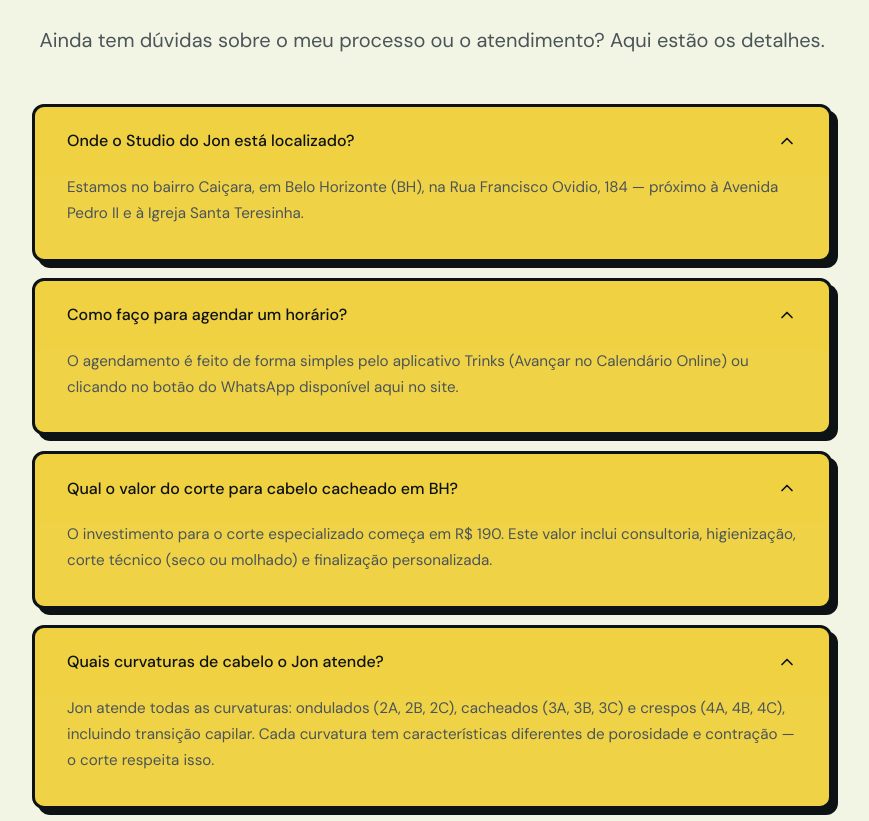
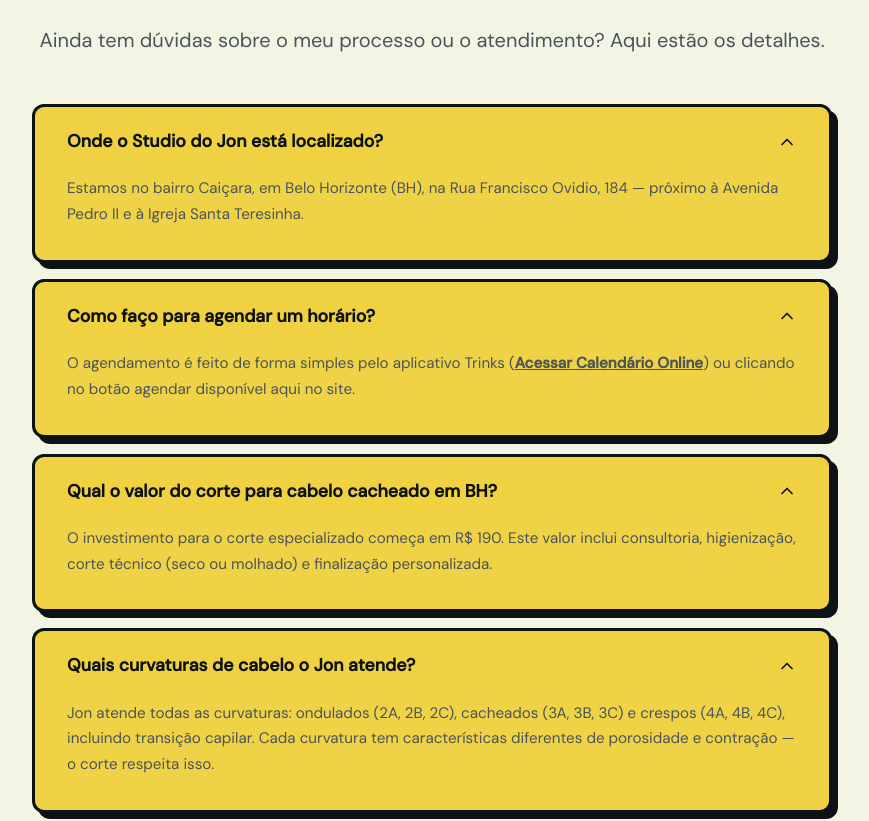
Before and after one commit to jonatanjunior13-max/ojonquecortou, a React (Vite) app: page / in a window 1280 px wide. Shown: the part 4026-4847 px from the top of the page, without its empty margins (208-1077 px from the left). Built offline with nearby package versions, Linux system fonts and the light colour scheme.

Commit message:
Fix FAQ text visibility and update scheduling answer with Trinks link

```diff
--- a/src/components/FAQ.css
+++ b/src/components/FAQ.css
@@ -36,12 +36,12 @@
 }
 
 .accordion-header h3 {
-  font-size: 1rem;
+  font-size: 1.1rem;
   font-family: var(--font-body);
-  font-weight: 500;
+  font-weight: 800;
   text-transform: none;
   letter-spacing: 0;
-  color: var(--color-text-main);
+  color: var(--color-dark) !important;
   margin: 0;
 }
 
--- a/src/components/FAQ.jsx
+++ b/src/components/FAQ.jsx
@@ -9,7 +9,7 @@ const faqs = [
   },
   {
     question: "Como faço para agendar um horário?",
-    answer: "O agendamento é feito de forma simples pelo aplicativo Trinks (Avançar no Calendário Online) ou clicando no botão do WhatsApp disponível aqui no site."
+    answer: 'O agendamento é feito de forma simples pelo aplicativo Trinks (<a href="http://trinks.com/ojonquecortou" target="_blank" rel="noreferrer" style="text-decoration: underline; font-weight: bold; color: inherit;">Acessar Calendário Online</a>) ou clicando no botão agendar disponível aqui no site.'
   },
   {
     question: "Qual o valor do corte para cabelo cacheado em BH?",
@@ -54,7 +54,7 @@ const FAQ = () => {
                   <ChevronDown className="accordion-icon" size={20} />
                 </div>
                 <div className="accordion-body">
-                  <p>{faq.answer}</p>
+                  <p dangerouslySetInnerHTML={{ __html: faq.answer }}></p>
                 </div>
               </div>
             ))}
```
